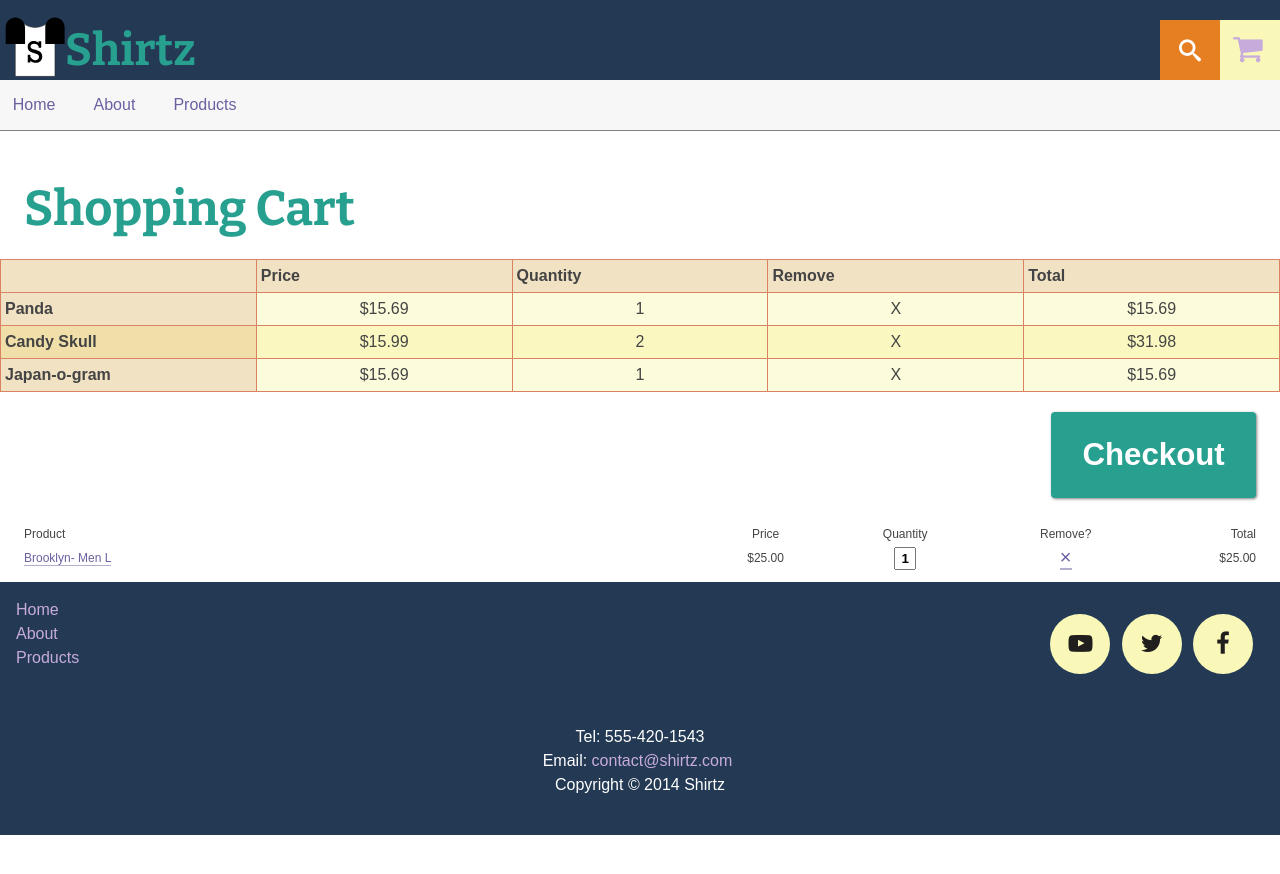
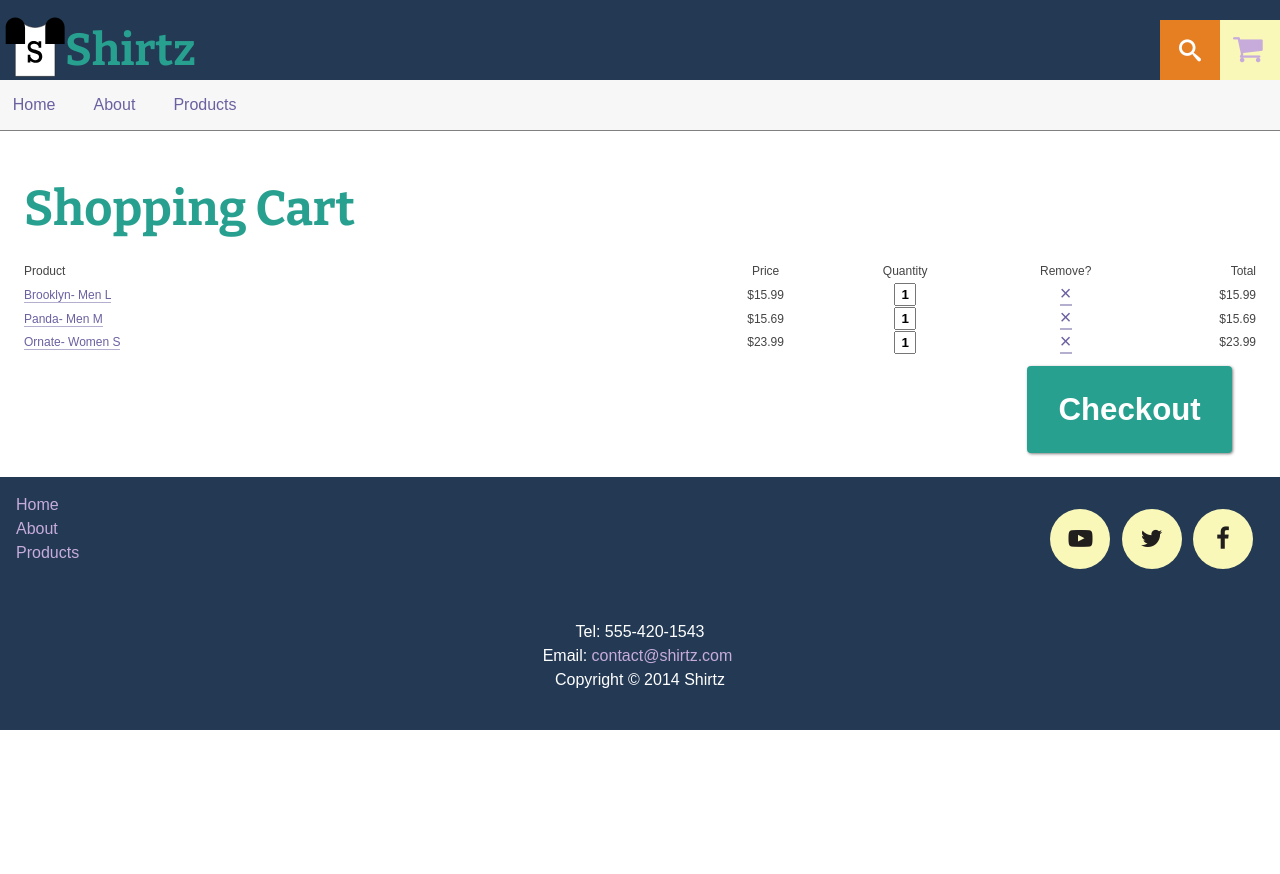
Before and after one commit to mart0855/ecommerce-website, a Jekyll site: the page built from cart.html, in a window 1280 px wide. Shown: the top 874 px of the page. Built offline with Jekyll 4.4.1, drawn with Linux system fonts in a browser that asks for light colours; nearby versions of some CDN libraries; Markdown is read by kramdown in place of the engine named in the settings.

Commit message:
Replaced cart

```diff
--- a/cart.html
+++ b/cart.html
@@ -7,45 +7,6 @@ layout: default
       <div class="gutter">
         <h1>Shopping Cart</h1>
       </div>
-        <thead>
-          <tr>
-            <th></th>
-            <th scope="col">Price</th>
-            <th scope="col">Quantity</th>
-            <th scope="col">Remove</th>
-            <th scope="col">Total</th>
-          </tr>
-        </thead>
-        <tbody>
-          <tr>
-            <th>Panda</th>
-            <td>$15.69</td>
-            <td>1</td>
-            <td>X</td>
-            <td>$15.69</td>
-          </tr>
-          <tr>
-            <th>Candy Skull</th>
-            <td>$15.99</td>
-            <td>2</td>
-            <td>X</td>
-            <td>$31.98</td>
-          </tr>
-          <tr>
-            <th>Japan-o-gram</th>
-            <td>$15.69</td>
-            <td>1</td>
-            <td>X</td>
-            <td>$15.69</td>
-          </tr>
-        </tbody>
-      </table>
-      </div>
-    <div class="gutter unit unit-s-1 unit-m-1 unit-l-1 pad-b">
-      <a class="btn btn-alt tera ease-all media-img-reversed" href="{{site.baseurl}}/thank-you">Checkout</a>
-    </div>
-  </div>
-
 
 <div class="grid">
   <div class="gutter"
@@ -60,14 +21,34 @@ layout: default
                 <div class="th cell t-total">Total</div>
               </li>
 
-              <li class="row" data-item-id="#">
+                     <li class="row" data-item-id="#">
                 <div class="cell td t-desc"><a href="{{site.baseurl}}/products/mens/brooklyn">Brooklyn- Men L</a></div>
-                <div class="cell td t-price">$25.00</div>
+                <div class="cell td t-price">$15.99</div>
                 <div class="cell td t-qty"><input type="text" class="field" name="updates[275584364]" id="updates_275584364" value="1" /></div>
                 <div class="cell td t-del"><a href="/cart/change/275584364?quantity=0" class="remove">&times;</a></div>
-                <div class="cell td t-total">$25.00</div>
+                <div class="cell td t-total">$15.99</div>
+              </li>
+
+                     <li class="row" data-item-id="#">
+                <div class="cell td t-desc"><a href="{{site.baseurl}}/products/mens/panda">Panda- Men M</a></div>
+                <div class="cell td t-price">$15.69</div>
+                <div class="cell td t-qty"><input type="text" class="field" name="updates[275584364]" id="updates_275584364" value="1" /></div>
+                <div class="cell td t-del"><a href="/cart/change/275584364?quantity=0" class="remove">&times;</a></div>
+                <div class="cell td t-total">$15.69</div>
+              </li>
+
+                     <li class="row" data-item-id="#">
+                <div class="cell td t-desc"><a href="{{site.baseurl}}/products/womens/ornate">Ornate- Women S</a></div>
+                <div class="cell td t-price">$23.99</div>
+                <div class="cell td t-qty"><input type="text" class="field" name="updates[275584364]" id="updates_275584364" value="1" /></div>
+                <div class="cell td t-del"><a href="/cart/change/275584364?quantity=0" class="remove">&times;</a></div>
+                <div class="cell td t-total">$23.99</div>
               </li>
 
             </ol>
           </div>
+
+          <div class="gutter unit unit-s-1 unit-m-1 unit-l-1 pad-b">
+            <a class="btn btn-alt tera ease-all media-img-reversed" href="{{site.baseurl}}/thank-you">Checkout</a>
+         </div>
       </div>
```
